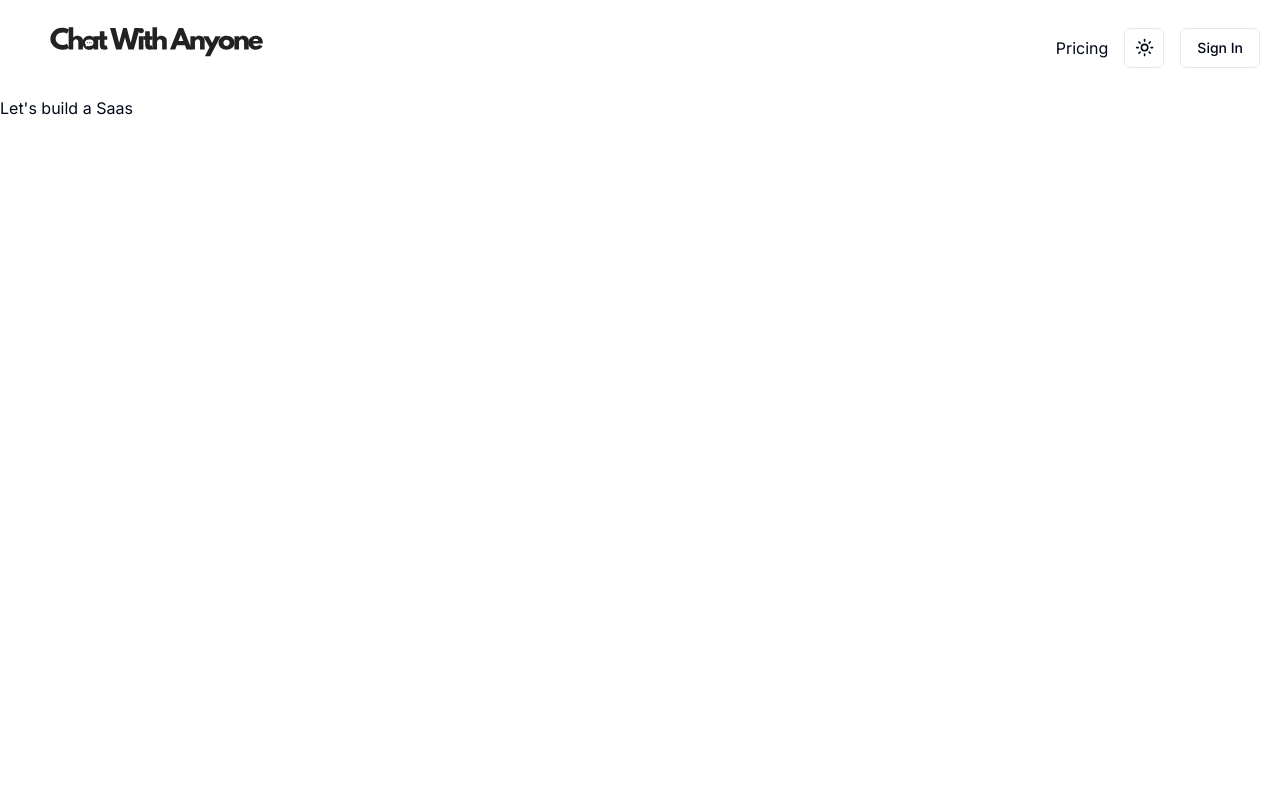
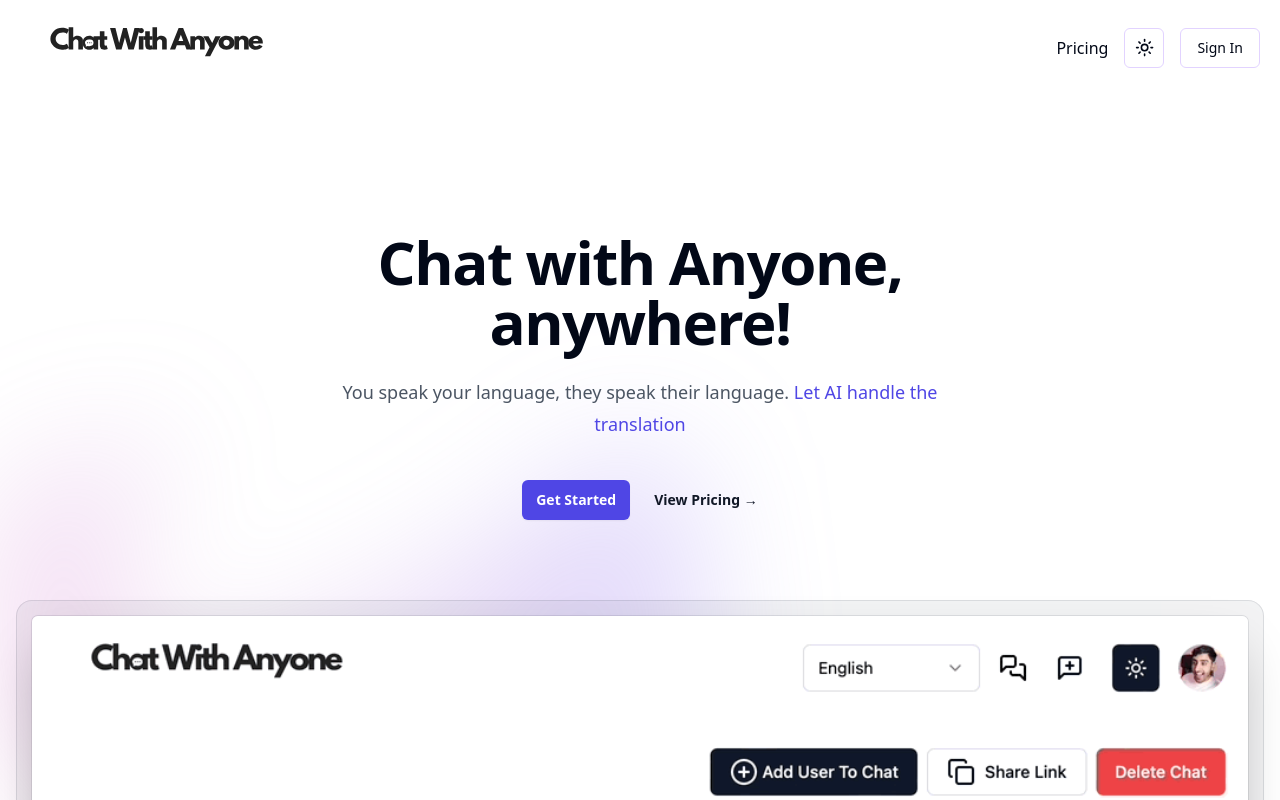
Before and after one commit to prathameshjchavan/translation-saas, a Next.js app: page / in a window 1280 px wide. Shown: the top 800 px of the page. Built offline with nearby package versions, Linux system fonts and the light colour scheme; no server answers.

Commit message:
build the homepage

```diff
--- a/app/globals.css
+++ b/app/globals.css
@@ -28,15 +28,15 @@
 		--destructive: 0 84.2% 60.2%;
 		--destructive-foreground: 210 40% 98%;
 
-    --border: 214.3 31.8% 91.4%;
-    --input: 214.3 31.8% 91.4%;
-    --ring: 222.2 84% 4.9%;
+		--border: 210 31.8% 91.4%;
+		--input: 260 100% 91.4%;
+		--ring: 260 84% 90%;
 
 		--radius: 0.5rem;
 	}
 
 	.dark {
-    --background: 222.2 84% 4.9%;
+		--background: 221 39.29% 10.98%;
 		--foreground: 210 40% 98%;
 
 		--card: 222.2 84% 4.9%;
@@ -62,7 +62,7 @@
 
 		--border: 217.2 32.6% 17.5%;
 		--input: 217.2 32.6% 17.5%;
-    --ring: 212.7 26.8% 83.9%;
+		--ring: 260 30% 50%;
 	}
 }
 
--- a/app/layout.tsx
+++ b/app/layout.tsx
@@ -1,11 +1,8 @@
 import type { Metadata } from "next";
-import { Inter } from "next/font/google";
 import "./globals.css";
 import Header from "@/components/ui/Header";
 import { ThemeProvider } from "@/components/ui/ThemeProvider";
 import ClientProvider from "@/components/ui/ClientProvider";
-
-const inter = Inter({ subsets: ["latin"] });
 
 export const metadata: Metadata = {
 	title: "Translation - SaaS",
@@ -20,7 +17,7 @@
 	return (
 		<ClientProvider>
 			<html lang="en">
-				<body className={inter.className}>
+				<body className="flex flex-col min-h-screen">
 					<ThemeProvider
 						attribute="class"
 						defaultTheme="system"
--- a/app/page.tsx
+++ b/app/page.tsx
@@ -1,7 +1,80 @@
+import Image from "next/image";
+import Link from "next/link";
+import DemoGif from "@/images/landingPage/demo.gif";
+
 export default function Home() {
 	return (
 		<main>
-			<h1>Let&apos;s build a Saas</h1>
+			<div className="relative isolate pt-14 dark:bg-gray-900">
+				<div
+					className="absolute inset-x-0 top-28 -z-10 transform-gpu overflow-hidden blur-3xl"
+					aria-hidden="true"
+				>
+					<div
+						className="relative left-[calc(50%-11rem)] aspect-[1155/678] w-[36.125rem] -translate-x-1/2 rotate-[30deg] bg-gradient-to-tr from-[#ff80b5] to-[#9089fc] opacity-30 sm:left-[calc(50%-30rem)] sm:w-[72.1875rem]"
+						style={{
+							clipPath:
+								"polygon(74.1% 44.1%, 100% 61.6%, 97.5% 26.9%, 85.5% 0.1%, 80.7% 2%, 72.5% 32.5%, 60.2% 62.4%, 52.4% 68.1%, 47.5% 58.3%, 45.2% 34.5%, 27.5% 76.7%, 0.1% 64.9%, 17.9% 100%, 27.6% 76.8%, 76.1% 97.7%, 74.1% 44.1%)",
+						}}
+					/>
+				</div>
+
+				<div className="py-12 sm:py-20 lg:pb-40">
+					<div className="mx-auto max-w-7xl px-6 lg:px-8">
+						<div className="mx-auto max-w-2xl text-center">
+							<h1 className="text-4xl font-bold tracking-tight sm:text-6xl">
+								Chat with Anyone, anywhere!
+							</h1>
+							<p className="mt-6 text-lg leading-8 text-gray-600 dark:text-gray-300">
+								You speak your language, they speak their language.{" "}
+								<span className="text-indigo-600 dark:text-indigo-500">
+									Let AI handle the translation
+								</span>
+							</p>
+							<div className="mt-10 flex items-center justify-center gap-x-6">
+								<Link
+									href="/chat"
+									className="rounded-md bg-indigo-600 px-3.5 py-2.5 text-sm font-semibold text-white dark:text-white shadow-sm hover:bg-indigo-500 focus-visible:outline focus-visible:outline-2 focus-visible:outline-offset-2 focus-visible:outline-indigo-600"
+								>
+									Get Started
+								</Link>
+								<Link
+									href="/pricing"
+									className="text-sm font-semibold leading-6 text-gray-900 dark:text-gray-300"
+								>
+									View Pricing <span aria-hidden="true">&#x2192;</span>
+								</Link>
+							</div>
+						</div>
+
+						<div className="mt-16 flow-root sm:mt-24">
+							<div className="-m-2 rounded-xl bg-gray-900/5 p-2 ring-1 ring-inset ring-gray-900/10 lg:-m-4 lg:rounded-2xl lg:p-4">
+								<Image
+									unoptimized
+									src={DemoGif}
+									alt="App screenshot"
+									width={2432}
+									height={1442}
+									className="rounded-md shadow-2xl ring-1 ring-gray-900/10"
+								/>
+							</div>
+						</div>
+					</div>
+				</div>
+
+				<div
+					className="absolute inset-x-0 top-[calc(100%-13rem)] -z-10 transform-gpu overflow-hidden blur-3xl sm:top-[calc(100%-30rem)]"
+					aria-hidden="true"
+				>
+					<div
+						className="relative left-[calc(50%+3rem)] aspect-[1155/678] w-[36.125rem] -translate-x-1/2 bg-gradient-to-tr from-[#ff80b5] to-[#9089fc] opacity-30 sm:left-[calc(50%+36rem)] sm:w-[72.1875rem]"
+						style={{
+							clipPath:
+								"polygon(74.1% 44.1%, 100% 61.6%, 97.5% 26.9%, 85.5% 0.1%, 80.7% 2%, 72.5% 32.5%, 60.2% 62.4%, 52.4% 68.1%, 47.5% 58.3%, 45.2% 34.5%, 27.5% 76.7%, 0.1% 64.9%, 17.9% 100%, 27.6% 76.8%, 76.1% 97.7%, 74.1% 44.1%)",
+						}}
+					/>
+				</div>
+			</div>
 		</main>
 	);
 }
```
Also changed, not shown: images/landingPage/demo.gif (added). Lines whose indentation alone changed are shown as unchanged.
